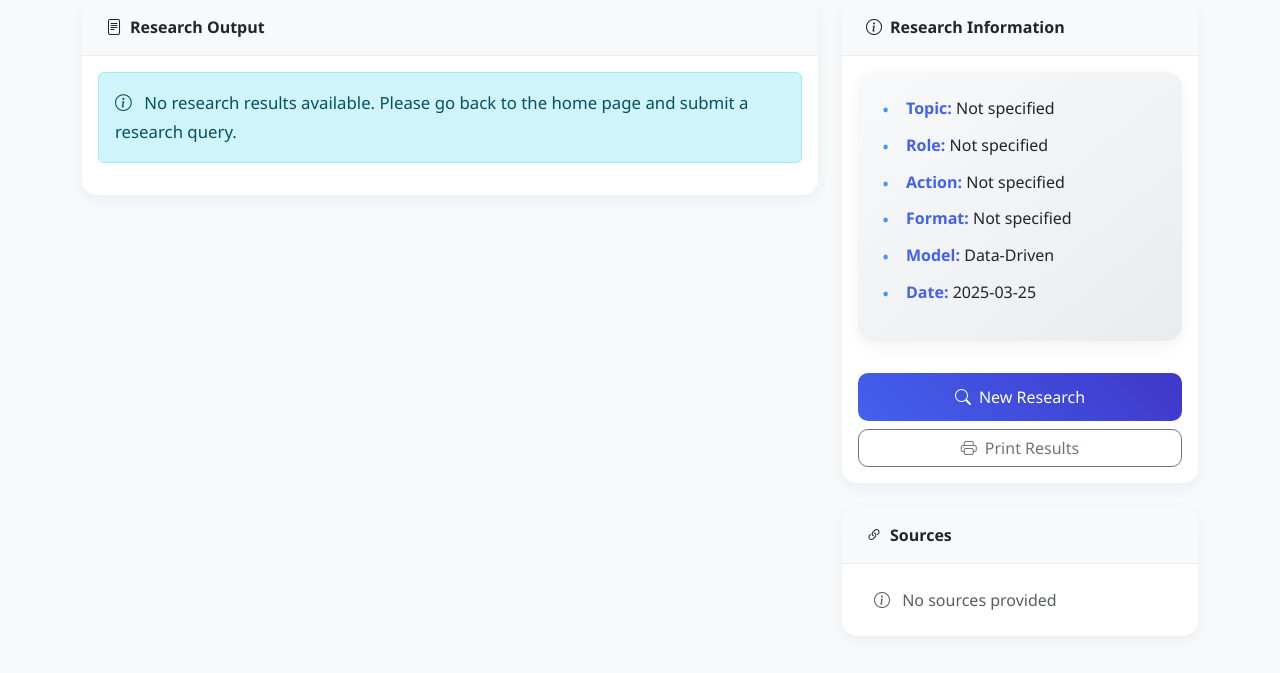
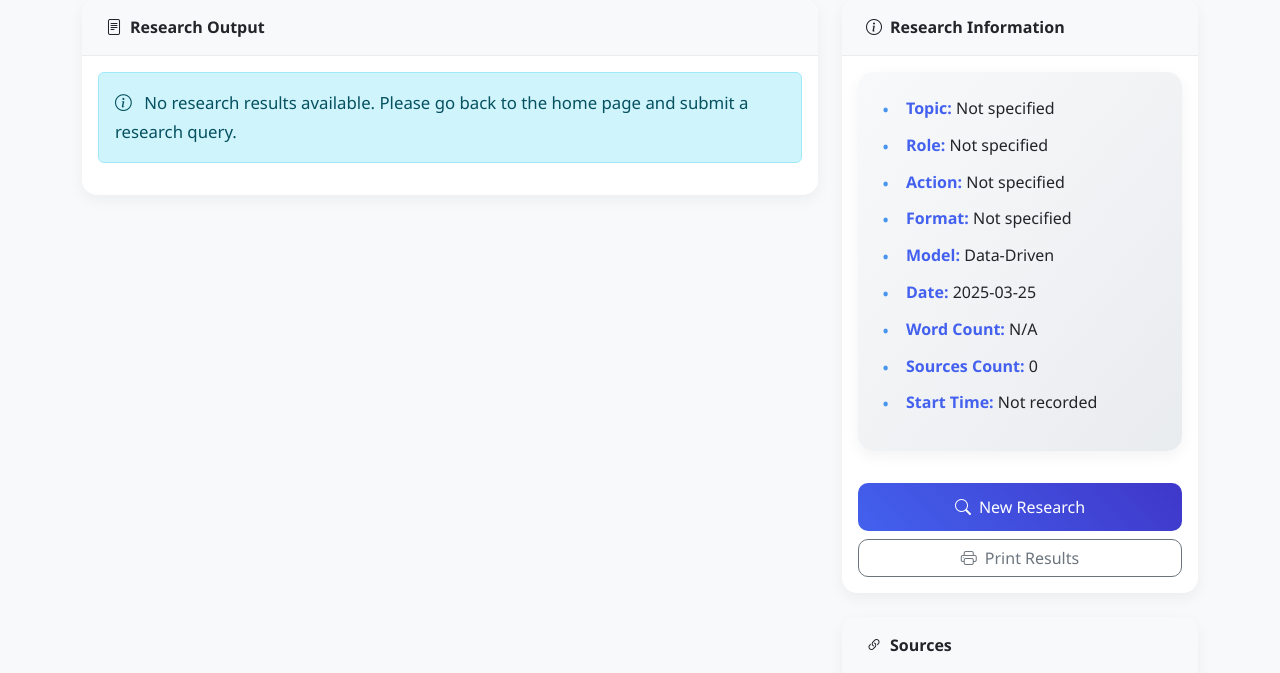
Before and after one commit to theawakener0/ResearchAIWeb, a Flask app: template templates/results.html in a window 1280 px wide. Shown: the part 255-928 px from the top of the page. Run offline with Flask 3, Linux system fonts and the light colour scheme; the template is opened without the code that fills it, so the values that code supplies are empty; some libraries are stand-ins or nearby versions.

Commit message:
Update model version to Gemini 2.5 and add additional metadata fields in results template

```diff
--- a/app.py
+++ b/app.py
@@ -75,7 +75,7 @@ def generate_research_response(query: str):
     try:
         # Use LangChain's wrapper instead of direct Google API
         llm = GoogleGenerativeAI(
-            model="gemini-2.0-flash-thinking-exp-01-21",
+            model="gemini-2.5-pro-exp-03-25",
             api_key=API_KEY,
             temperature=0.5,
             top_p=0.95,
@@ -111,13 +111,13 @@ def run_research_agent(query: str):
 
 # Standard models for basic research
 model_creative = GoogleGenerativeAI(
-    model="gemini-2.0-flash-thinking-exp-01-21",
+    model="gemini-2.5-pro-exp-03-25",
     api_key=API_KEY,
     temperature=0.7,
 )
 
 model_datadriven = GoogleGenerativeAI(
-    model="gemini-2.0-flash-thinking-exp-01-21",
+    model="gemini-2.5-pro-exp-03-25",
     api_key=API_KEY,
     temperature=0.2
 )
@@ -617,7 +617,7 @@ Please provide helpful, accurate responses based on this research context."""
 
         # Generate AI response
         llm = GoogleGenerativeAI(
-            model="gemini-2.0-flash-thinking-exp-01-21",
+            model="gemini-2.5-pro-exp-03-25",
             temperature=0.7,
             api_key=API_KEY
         )
--- a/research_agent.py
+++ b/research_agent.py
@@ -46,7 +46,7 @@ class ResearchAgent:
 
         # Initialize LLM using Gemini 2.0
         self.llm = GoogleGenerativeAI(
-            model="gemini-2.0-flash-thinking-exp-01-21",
+            model="gemini-2.5-pro-exp-03-25",
             google_api_key=api_key,
             temperature=0.3,
             top_p=0.95,
@@ -160,7 +160,7 @@ class ResearchAgent:
 
     def _generate_research_response(self, query: str):
         """
-        Generates a research response using Gemini 2.0.
+        Generates a research response using Gemini 2.5.
 
         Args:
             query: The research query
@@ -171,7 +171,7 @@ class ResearchAgent:
         try:
             # Create a specialized version of the LLM for in-depth thinking
             thinking_llm = GoogleGenerativeAI(
-                model="gemini-2.0-flash-thinking-exp-01-21",
+                model="gemini-2.5-pro-exp-03-25",
                 google_api_key=self.api_key,
                 temperature=0.5,
                 top_p=0.95,
--- a/templates/results.html
+++ b/templates/results.html
@@ -409,6 +409,18 @@
                                 <span class="research-meta-label">Date:</span>
                                 <span>{{ date if date else now().strftime('%Y-%m-%d') }}</span>
                             </div>
+                            <div class="research-meta-item">
+                                <span class="research-meta-label">Word Count:</span>
+                                <span>{{ word_count if word_count else 'N/A' }}</span>
+                            </div>
+                            <div class="research-meta-item">
+                                <span class="research-meta-label">Sources Count:</span>
+                                <span>{{ sources_count if sources_count else '0' }}</span>
+                            </div>
+                            <div class="research-meta-item">
+                                <span class="research-meta-label">Start Time:</span>
+                                <span>{{ start_time if start_time else 'Not recorded' }}</span>
+                            </div>
                         </div>
                         <div class="d-grid gap-2 mt-3">
                             <a href="{{ url_for('index') }}" class="btn btn-primary">
```
